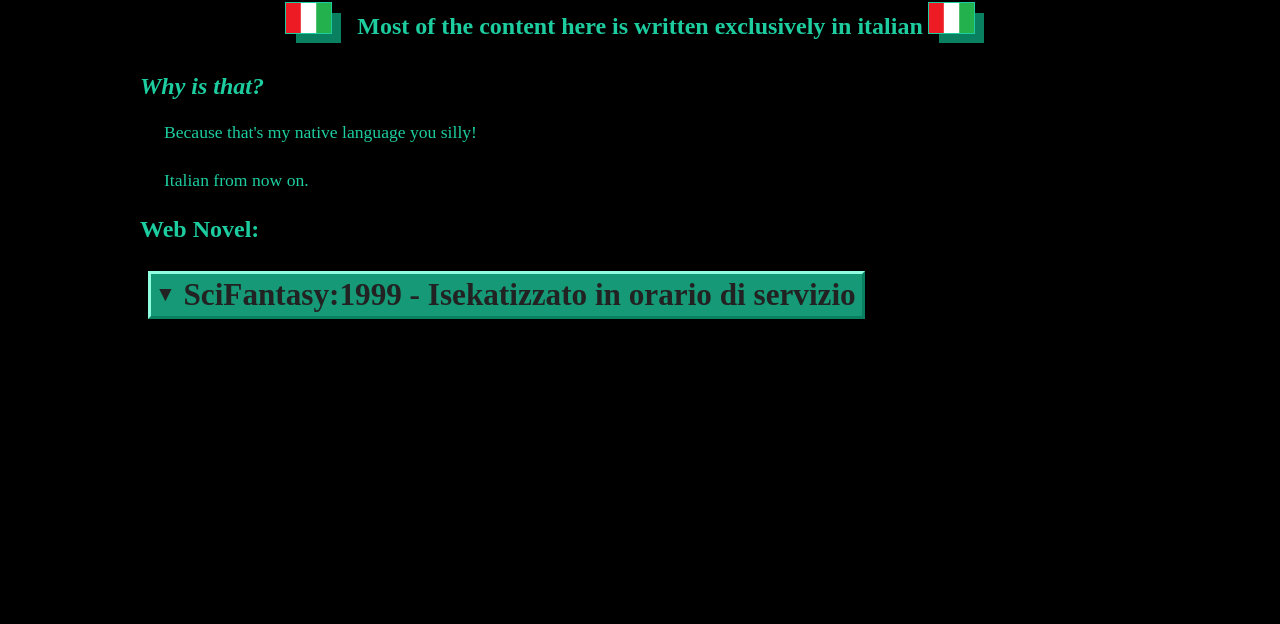
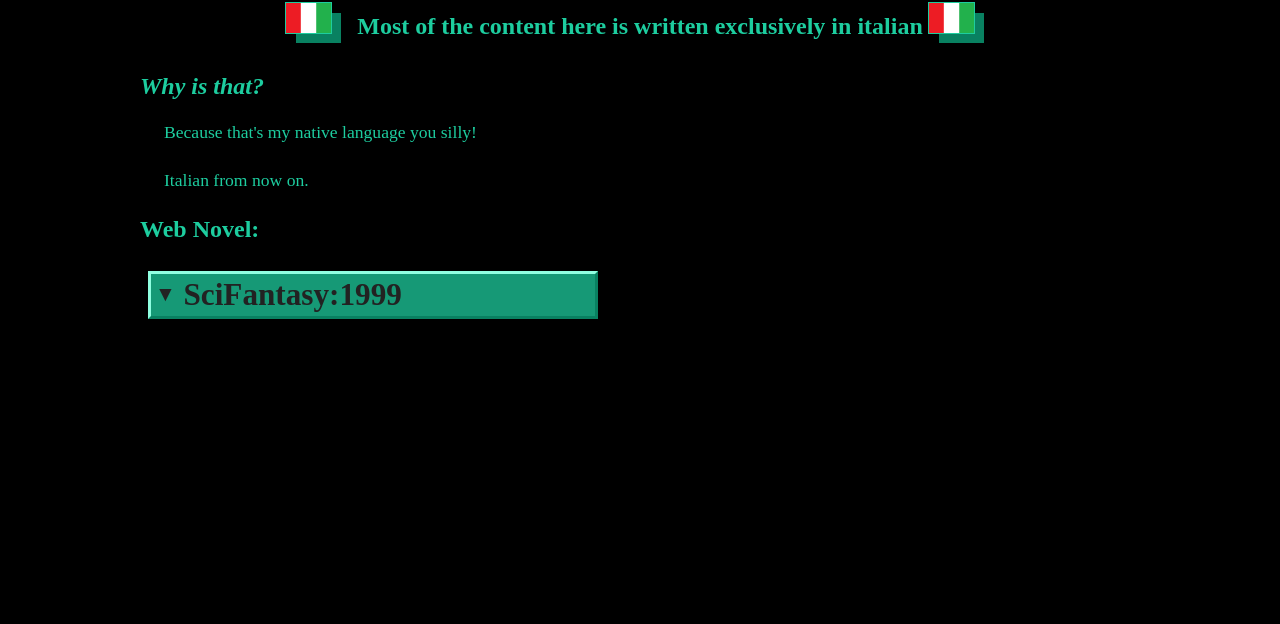
Before and after one commit to LonerCatboy/website, a plain HTML site: page story.html in a window 1280 px wide. Shown: the part 188-812 px from the top of the page. Drawn offline with Linux system fonts and the light colour scheme.

Commit message:
modified title

```diff
--- a/story.html
+++ b/story.html
@@ -58,7 +58,7 @@
             <div>
                 <div>
                     <button class="toggle--netscape big-text" type="button" aria-expanded="false">
-                        SciFantasy:1999 - Isekatizzato in orario di servizio
+                        SciFantasy:1999
                     </button>
                     <div class="toggle-content" hidden style="max-width: 680px;">
                         <p class="sub-content-small" style="text-align: justify;">
```
